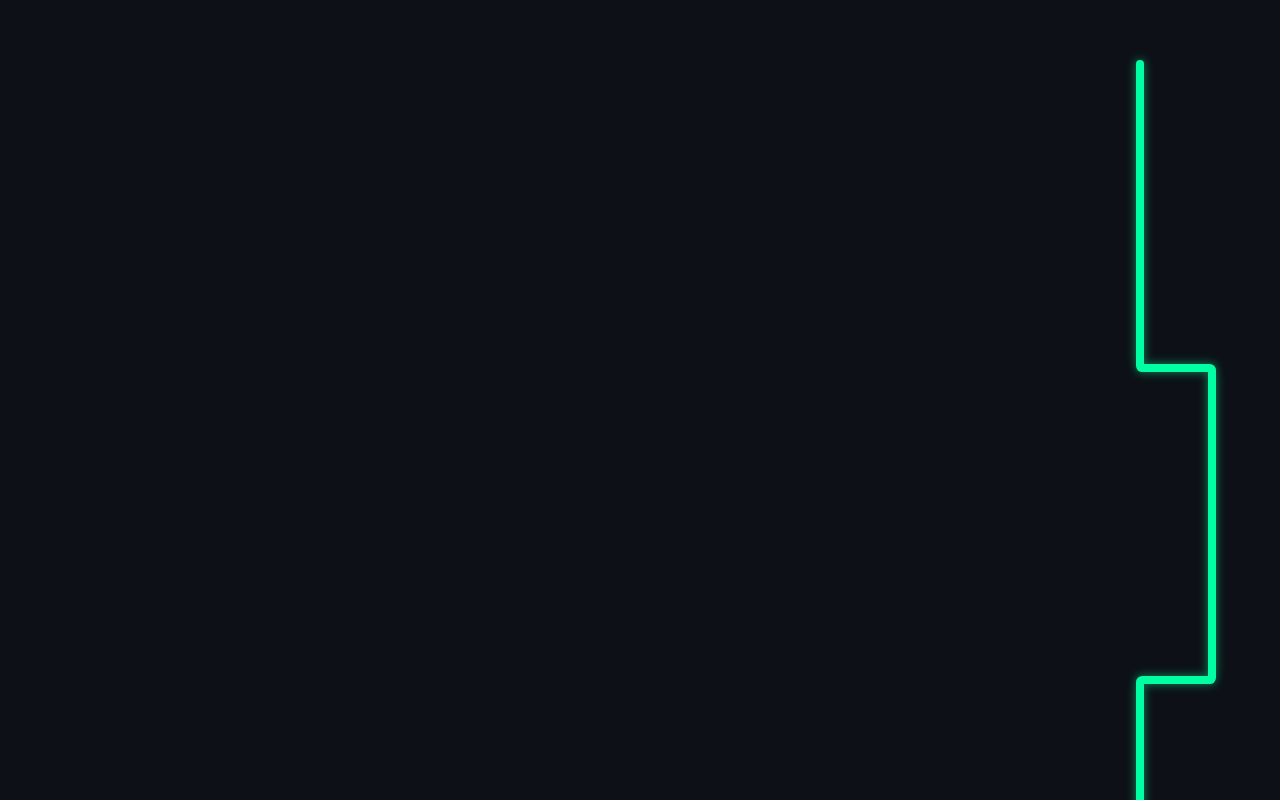
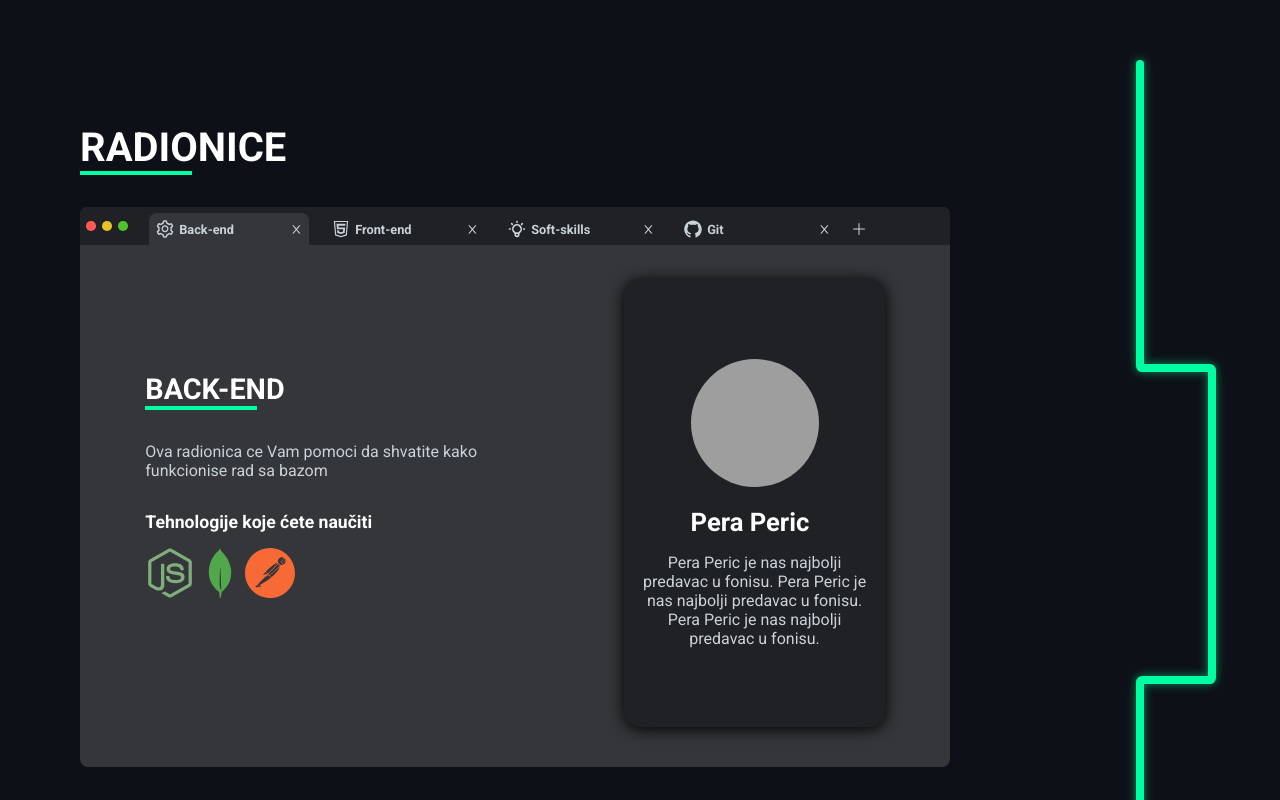
Before and after one commit to StefanJo3107/HZS-4.0-Site, a React (Create React App) app: page / in a window 1280 px wide. Shown: the part 1540-2340 px from the top of the page. Built offline with nearby package versions, Linux system fonts and the light colour scheme; grey boxes are pictures that could not be loaded.

Commit message:
Ispravljen skrol za radionice

```diff
--- a/src/Components/Radionice/Radionice.jsx
+++ b/src/Components/Radionice/Radionice.jsx
@@ -13,11 +13,12 @@ import VisibilitySensor from "react-visibility-sensor";
 const Radionice = () => {
     const [helperOneVisible, setHelperOneVisible] = useState(false);
     const [helperTwoVisible, setHelperTwoVisible] = useState(false);
-  const [radioniceWrapperVisible, setRadioniceWrapperVisible] = useState(false);
+    const [radioniceWrapperVisible, setRadioniceWrapperVisible] =
+        useState(false);
 
     const radioniceWrapperStyle = {
-    radioniceVisibleStyle: { position: "fixed", top: "5rem" },
-    radioniceFixedBottom: { position: "absolute", bottom: "10rem" },
+        radioniceVisibleStyle: { position: "fixed", top: "4rem" },
+        radioniceFixedBottom: { position: "absolute", bottom: "7rem" },
         radioniceFixedTop: { position: "initial" },
     };
 
@@ -30,21 +31,17 @@ const Radionice = () => {
                     return;
                 }}
                 delayedCall
+                partialVisibility
             >
                 <div className="helper-line helper-1"></div>
             </VisibilitySensor>
-      <VisibilitySensor
-        onChange={(isVisible) => {
-          console.log("radioniceWrapperVisible " + isVisible);
-          setRadioniceWrapperVisible(isVisible);
-          return;
-        }}
-        delayedCall
-      >
+
             <div
                 className="radionice-wrapper"
                 style={
-            radioniceWrapperVisible && !helperOneVisible && !helperTwoVisible
+                    radioniceWrapperVisible &&
+                    !helperOneVisible &&
+                    !helperTwoVisible
                         ? radioniceWrapperStyle.radioniceVisibleStyle
                         : helperOneVisible && !helperTwoVisible
                         ? radioniceWrapperStyle.radioniceFixedTop
@@ -54,6 +51,16 @@ const Radionice = () => {
                 <SectionTitle underline="green" text="white">
                     radionice
                 </SectionTitle>
+                <VisibilitySensor
+                    onChange={(isVisible) => {
+                        console.log("radioniceWrapperVisible " + isVisible);
+                        setRadioniceWrapperVisible(isVisible);
+                        return;
+                    }}
+                    offset={{ top: 10 }}
+                    delayedCall
+                    partialVisibility
+                >
                     <div className="web-browser">
                         <div className="top-bar">
                             <div className="icons-bar">
@@ -102,8 +109,9 @@ const Radionice = () => {
                             />
                         </div>
                     </div>
+                </VisibilitySensor>
             </div>
-      </VisibilitySensor>
+
             <div className="time-line">
                 <div className="line-v line-1 line"></div>
                 <div className="line-h line-2 line"></div>
@@ -125,6 +133,7 @@ const Radionice = () => {
                     return;
                 }}
                 delayedCall
+                partialVisibility
             >
                 <div className="helper-line helper-2"></div>
             </VisibilitySensor>
--- a/src/Components/Radionice/Radionice.scss
+++ b/src/Components/Radionice/Radionice.scss
@@ -6,17 +6,21 @@
     padding-top: 4rem;
     padding-right: 5rem;
     position: relative;
+
     .helper-line {
+        z-index: 20;
         width: 3rem;
-    height: 0.5rem;
+        height: 3rem;
         opacity: 0;
         position: absolute;
         left: 0;
         &.helper-1 {
-      top: 0;
+            top: -100vh;
+            height: 100vh;
         }
         &.helper-2 {
-      bottom: 0;
+            bottom: -100vh;
+            height: 100vh;
         }
     }
     .time-line {
```
Lines whose indentation alone changed are shown as unchanged.
